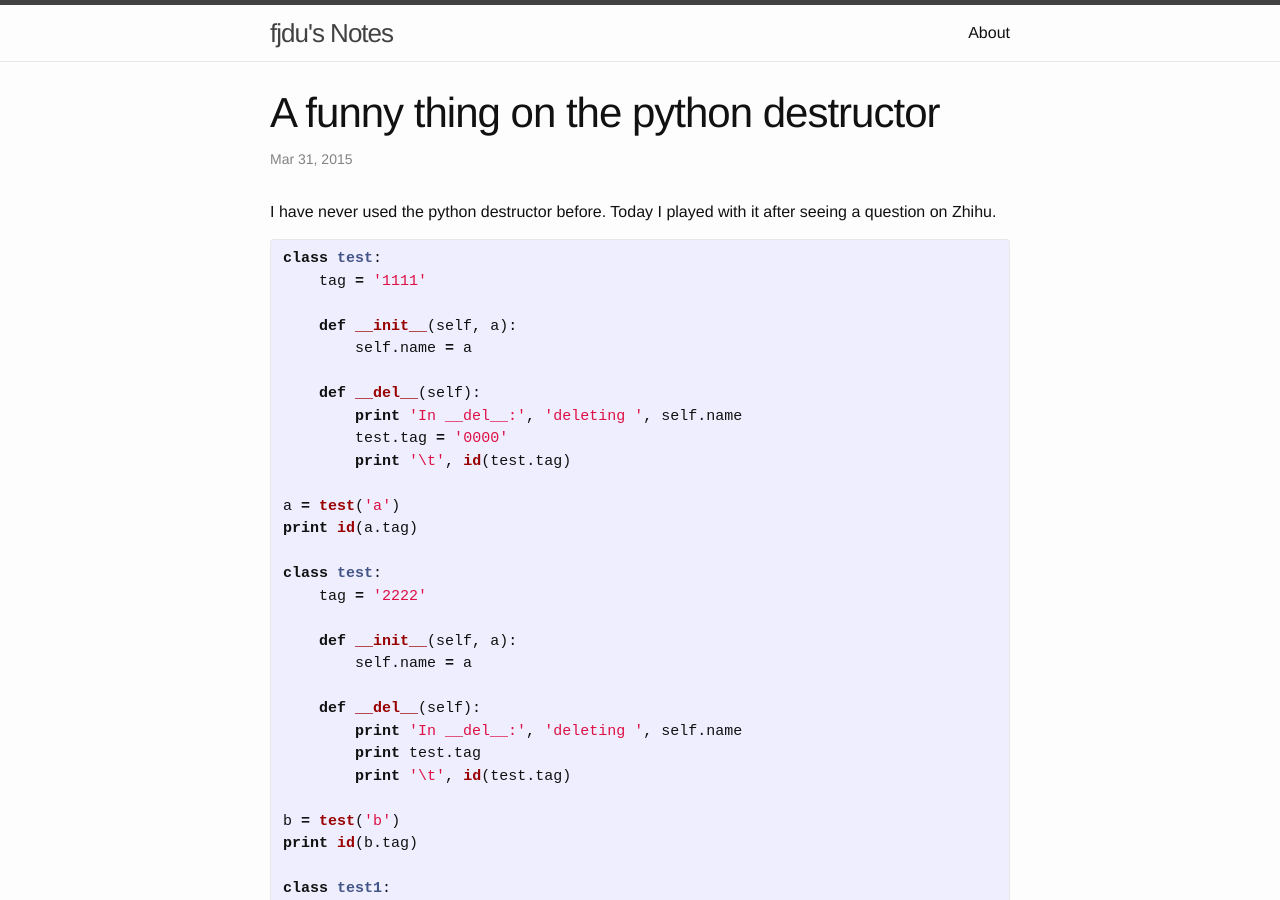
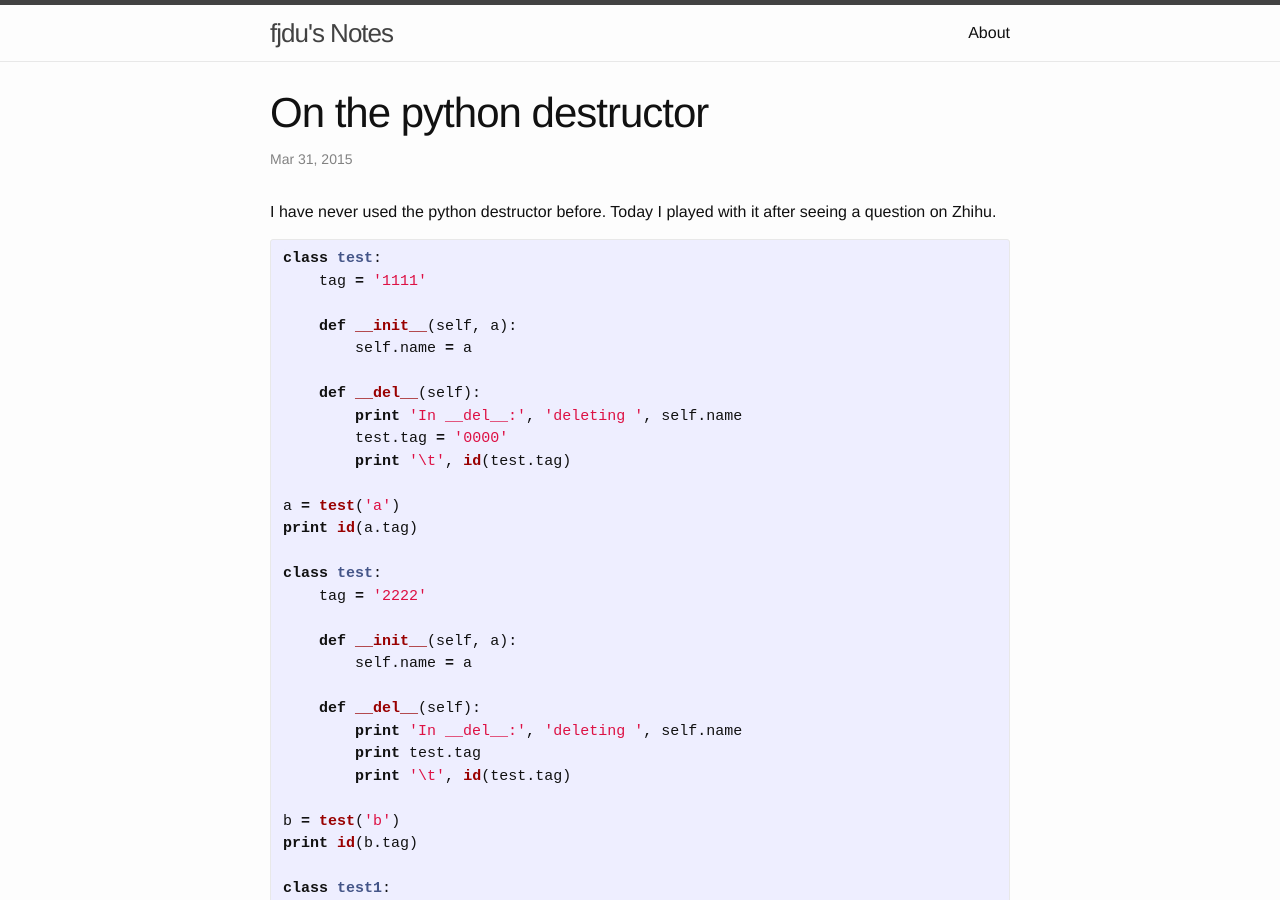
Before and after one commit to fjdu/fjdu.github.io, a Jekyll site: the page built from _posts/2015-03-31-welcome-to-jekyll.markdown, in a window 1280 px wide and 900 px high. Built offline with Jekyll 4.4.1, drawn with Linux system fonts in a browser that asks for light colours.

Commit message:
new article

```diff
--- a/_posts/2015-03-31-welcome-to-jekyll.markdown
+++ b/_posts/2015-03-31-welcome-to-jekyll.markdown
@@ -1,6 +1,6 @@
 ---
 layout: post
-title:  "A funny thing on the python destructor"
+title:  "On the python destructor"
 date:   2015-03-31 Tue 17:32:16
 categories: coding
 ---
@@ -88,6 +88,10 @@
 refers to `test.tag` (which is not a typo).  But in general, the order of
 calling the destructors does not have a simple pattern.
 
+{% include twitter_plug.html %}
+
+<!---
 [jekyll]:      http://jekyllrb.com
 [jekyll-gh]:   https://github.com/jekyll/jekyll
 [jekyll-help]: https://github.com/jekyll/jekyll-help
+-->
```
